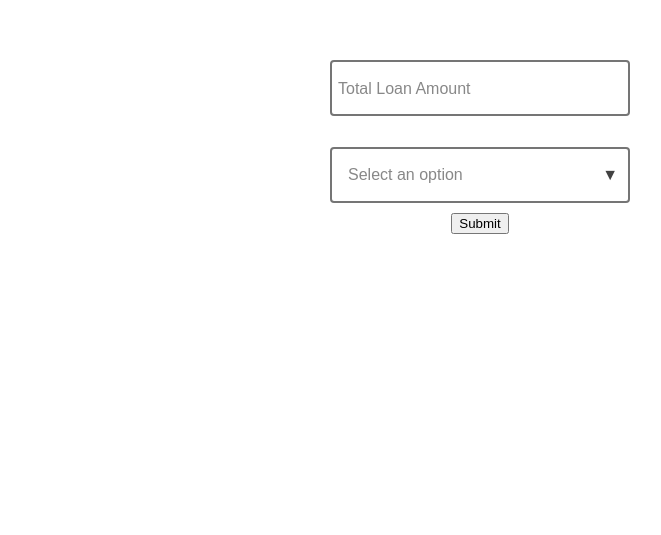
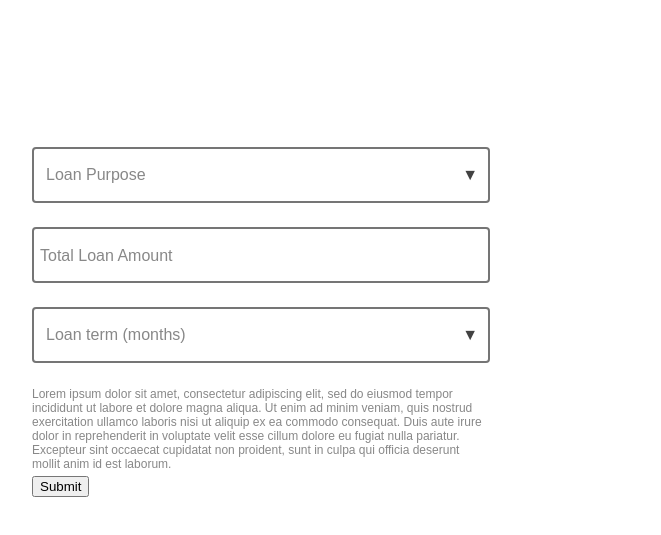
Before and after one commit to ALCordeiro/personal-loan, a React (Create React App) app: page / in a window 1280 px wide. Shown: the part 253-788 px from the top of the page, without its empty margins (160-821 px from the left). Built offline with nearby package versions, Linux system fonts and the light colour scheme.

Commit message:
FLoating label dropdown

```diff
--- a/src/App.css
+++ b/src/App.css
@@ -1,37 +1,3 @@
 .App {
-  text-align: center;
+  min-height: 100vh;
 }
-
-.App-logo {
-  height: 40vmin;
-  pointer-events: none;
-}
-
-@media (prefers-reduced-motion: no-preference) {
-  .App-logo {
-    animation: App-logo-spin infinite 20s linear;
-  }
-}
-
-.App-header {
-  min-height: 100vh;
-  display: flex;
-  flex-direction: column;
-  align-items: center;
-  justify-content: center;
-  font-size: calc(10px + 2vmin);
-  color: white;
-}
-
-.App-link {
-  color: #61dafb;
-}
-
-@keyframes App-logo-spin {
-  from {
-    transform: rotate(0deg);
-  }
-  to {
-    transform: rotate(360deg);
-  }
-}
--- /dev/null
+++ b/src/App.styles.ts
@@ -0,0 +1,5 @@
+import styled from 'styled-components'
+
+export const AppWrapper = styled.div`
+  min-height: 100vh;
+`;
--- a/src/App.tsx
+++ b/src/App.tsx
@@ -1,9 +1,7 @@
 import React from 'react';
 import './App.css';
-import { Input } from './components';
-import LoanEnum from './common/enums/LoanEnum'
-import { useForm, SubmitHandler } from "react-hook-form"
-import Select from './components/Select';
+import HomePage from './pages/HomePage';
+import { AppWrapper } from './App.styles';
 
 export interface IFormInput {
   totalAmount: string;
@@ -11,35 +9,10 @@ export interface IFormInput {
 }
 
 function App() {
-  const { register, handleSubmit } = useForm<IFormInput>()
-
-  const onSubmit: SubmitHandler<IFormInput> = (data) => console.log(data)
-
-  const options = [
-    { value: '1', label: 'Option 1' },
-    { value: '2', label: 'Option 2' },
-    { value: '3', label: 'Option 3' },
-  ];
-
-  const handleSelect = (option: { value: string; label: string }) => {
-    console.log('Selected option:', option);
-  };
-
-
   return (
-    <div className="App">
-      <header className="App-header">
-        <form onSubmit={handleSubmit((data) => console.log(data))}>
-          <Input title={LoanEnum.TOTAL_AMOUNT} register={register} />
-          <br></br>
-          <Select options={options} onSelect={handleSelect} placeholder="Select an option" />
-          <br></br>
-          <button type="submit">
-            Submit
-          </button>
-        </form>
-      </header>
-    </div>
+    <AppWrapper>
+      <HomePage />
+    </AppWrapper>
   );
 }
 
--- a/src/common/enums/LoanEnum.ts
+++ b/src/common/enums/LoanEnum.ts
@@ -4,6 +4,12 @@ enum LoanEnum {
 	LOAN_TERM = 'Loan term (months)',
 	SUBMIT_APPLICATION = 'Submit Application',
 	LOAN_INFORMATION = 'Loan Information',
+	SELECT_OPTION = 'Select an Option',
+	DEBT_CONSOLIDATION = 'Debt Consolidation',
+	PERSONAL = 'Debt Consolidation',
+	API_ERROR = 'API Error',
+	MONTHS = 'months',
+	TERMS = 'Lorem ipsum dolor sit amet, consectetur adipiscing elit, sed do eiusmod tempor incididunt ut labore et dolore magna aliqua. Ut enim ad minim veniam, quis nostrud exercitation ullamco laboris nisi ut aliquip ex ea commodo consequat. Duis aute irure dolor in reprehenderit in voluptate velit esse cillum dolore eu fugiat nulla pariatur. Excepteur sint occaecat cupidatat non proident, sunt in culpa qui officia deserunt mollit anim id est laborum.'
 }
 
 export default LoanEnum
--- a/src/components/Input/styles.ts
+++ b/src/components/Input/styles.ts
@@ -4,6 +4,7 @@ import fontSize from '../../common/utils/fontSize';
 export const Container = styled.div`
   position: relative;
   height: 56px;
+  margin-bottom: 24px;
 
 	@media (max-width: 768px) {
 		margin-bottom: 16px;
@@ -15,8 +16,8 @@ export const InputWrapper = styled.input`
   padding: 5px;
   display: block;
   height: 100%;
+  width: 100%;
   box-sizing: border-box;
-  width: 300px;
   border: 2px solid #757575;
   border-radius: 4px;
   &:focus {
--- a/src/components/Select/index.tsx
+++ b/src/components/Select/index.tsx
@@ -10,9 +10,10 @@ interface CustomDropdownProps {
   options: Option[];
   onSelect: (option: Option) => void;
   placeholder: string;
+  label: string;
 }
 
-const CustomDropdown: FC<CustomDropdownProps> = ({ options, onSelect, placeholder }) => {
+const CustomDropdown: FC<CustomDropdownProps> = ({ options, onSelect, placeholder, label }) => {
   const [isOpen, setIsOpen] = useState(false);
   const [selectedOption, setSelectedOption] = useState<Option | null>(null);
   const [isFocused, setIsFocused] = useState(false);
@@ -48,13 +49,14 @@ const CustomDropdown: FC<CustomDropdownProps> = ({ options, onSelect, placeholde
     <DropdownContainer ref={containerRef}>
       <DropdownHeader isFocused={isFocused || isOpen} onClick={handleToggle}>
         <FloatingLabel isFocused={isFocused || isOpen} isSelected={!!selectedOption}>
-          {placeholder}
+          {label}
         </FloatingLabel>
         {selectedOption && selectedOption.label}
         <DropdownIcon open={isOpen}>▼</DropdownIcon>
       </DropdownHeader>
       {isOpen && (
         <DropdownList>
+          <DropdownListItem style={{ pointerEvents: 'none', opacity: 0.6 }}>{placeholder}</DropdownListItem>
           {options.map((option) => (
             <DropdownListItem key={option.value} onClick={() => handleSelect(option)}>
               {option.label}
--- a/src/components/Select/styles.ts
+++ b/src/components/Select/styles.ts
@@ -1,6 +1,5 @@
 import styled from 'styled-components'
 import fontSize from '../../common/utils/fontSize';
-import { Field } from 'formik';
 
 export const DropdownContainer = styled.div`
   position: relative;
@@ -8,6 +7,7 @@ export const DropdownContainer = styled.div`
   width: 100%;
   ${fontSize(16)}
   box-sizing: border-box;
+  margin-bottom: 24px;
 `;
 
 export const DropdownHeader = styled.div<{ isFocused: boolean }>`
@@ -30,7 +30,7 @@ export const DropdownHeader = styled.div<{ isFocused: boolean }>`
 
 export const FloatingLabel = styled.span<{ isFocused: boolean; isSelected: boolean }>`
   position: absolute;
-  left: 12px;
+  left: 8px;
   top: ${({ isFocused, isSelected }) => (isFocused || isSelected ? '-5px' : '50%')};
   transform: translateY(-50%);
   background: #fff;
@@ -46,18 +46,22 @@ export const DropdownList = styled.ul`
   left: 0;
   width: 100%;
   background: #fff;
-  border: 2px solid #757575;
+  text-align: start;
   border-radius: 4px;
   margin: 0;
   padding: 0;
   list-style: none;
   z-index: 1000;
-  max-height: 200px;
+  max-height: 500px;
   overflow-y: auto;
+  box-shadow: 0 10px 10px #8888;
 `;
 
 export const DropdownListItem = styled.li`
   padding: 10px;
+  height: 43px;
+  display: flex;
+  align-items: center;
   cursor: pointer;
   color: #424242;
   &:hover {
--- /dev/null
+++ b/src/components/Terms/index.tsx
@@ -0,0 +1,22 @@
+import React from 'react'
+import {
+  Container,
+  TextFragment
+} from './styles'
+
+interface HeaderProps {
+  text: string;
+}
+
+const Terms: React.FC<HeaderProps> = ({
+  text,
+}) => {
+
+  return (
+    <Container>
+      <TextFragment>{text}</TextFragment>
+    </Container>
+  )
+}
+
+export default React.memo(Terms)
--- /dev/null
+++ b/src/components/Terms/styles.ts
@@ -0,0 +1,18 @@
+import styled from 'styled-components'
+import fontSize from '../../common/utils/fontSize';
+
+export const Container = styled.div`
+  position: relative;
+  height: 64px;
+  margin-bottom: 24px;
+
+	@media (max-width: 768px) {
+		margin-bottom: 16px;
+	}
+`
+
+export const TextFragment = styled.div`
+  ${fontSize(12)}
+  color: #888888;
+  text-align: start;
+`;
--- a/src/components/index.tsx
+++ b/src/components/index.tsx
@@ -1,2 +1,3 @@
 export { default as Input } from './Input'
 export { default as Select } from './Select';
+export { default as Terms } from './Terms';
--- /dev/null
+++ b/src/pages/HomePage.styles.ts
@@ -0,0 +1,9 @@
+import styled from 'styled-components'
+
+export const HomePageWrapper = styled.div`
+  min-height: 100vh;
+  box-sizing: border-box;
+  margin-left: 15%;
+  margin-right: 15%;
+  padding-top: 400px;
+`;
--- /dev/null
+++ b/src/pages/HomePage.tsx
@@ -0,0 +1,51 @@
+import React from 'react';
+import { useForm, SubmitHandler } from "react-hook-form"
+import { Input, Select, Terms } from '../components';
+import LoanEnum from '../common/enums/LoanEnum';
+import { HomePageWrapper } from './HomePage.styles';
+
+
+export interface IFormInput {
+  totalAmount: string;
+  loanPurpose: string;
+}
+
+function HomePage() {
+  const { register, handleSubmit } = useForm<IFormInput>()
+
+  const onSubmit: SubmitHandler<IFormInput> = (data) => console.log(data)
+
+  const options = [
+    { value: '1', label: LoanEnum.DEBT_CONSOLIDATION },
+    { value: '2', label: LoanEnum.PERSONAL },
+    { value: '3', label: LoanEnum.API_ERROR },
+  ];
+
+  const months = [
+    { value: '12', label: `12 ${LoanEnum.MONTHS}` },
+    { value: '24', label: `24 ${LoanEnum.MONTHS}` },
+    { value: '36', label: `36 ${LoanEnum.MONTHS}` },
+    { value: '48', label: `48 ${LoanEnum.MONTHS}` },
+  ];
+
+  const handleSelect = (option: { value: string; label: string }) => {
+    console.log('Selected option:', option);
+  };
+
+
+  return (
+    <HomePageWrapper>
+      <form onSubmit={handleSubmit((data) => console.log(data))} style={{ width: '458px'}}>
+        <Select options={options} onSelect={handleSelect} placeholder={LoanEnum.SELECT_OPTION} label={LoanEnum.LOAN_PURPOSE} />
+        <Input title={LoanEnum.TOTAL_AMOUNT} register={register} />
+        <Select options={months} onSelect={handleSelect} placeholder={LoanEnum.SELECT_OPTION} label={LoanEnum.LOAN_TERM} />
+        <Terms text={LoanEnum.TERMS} />
+        <button type="submit">
+          Submit
+        </button>
+      </form>
+    </HomePageWrapper>
+  );
+}
+
+export default HomePage;
```
